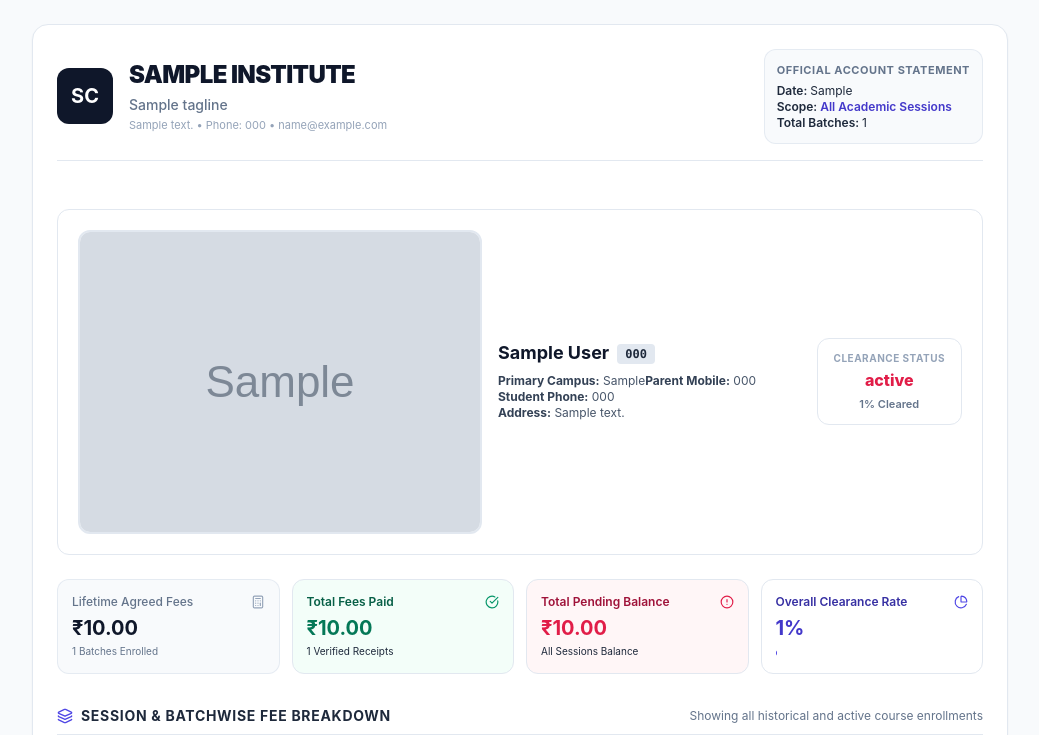
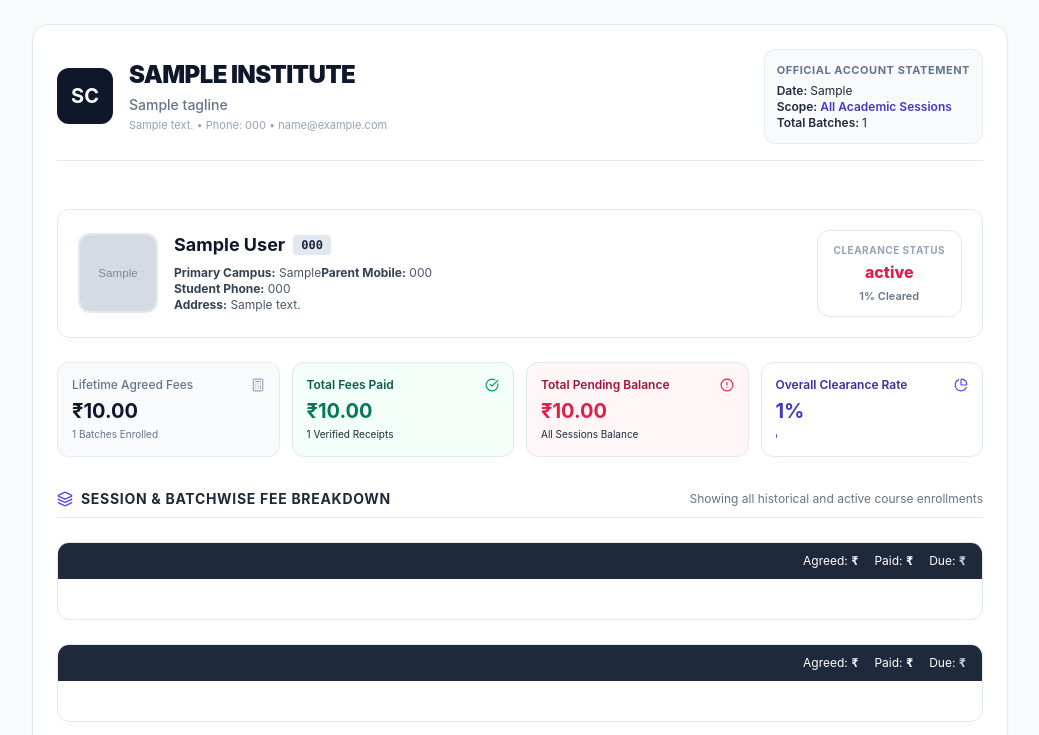
Before and after one commit to prameshwar4378/SUTAWANE-GROUP, a Django app: template apps/MyApp/templates/student_ledger_print.html in a window 1280 px wide. Shown: the part 65-800 px from the top of the page, without its empty margins (120-1159 px from the left). Run offline with Django 5.2, Linux system fonts and the light colour scheme; tables that the repository leaves empty hold one stand-in row (values such as "Sample post"); the template is opened without the code that fills it: values that come from a table or form of the project are taken from there, most other values are stand-ins (such as "Sample title", 1, 10 or a date in 2020); grey boxes marked "Sample" are stand-in pictures.

Commit message:
Fix oversized student photograph on printable statement and ledger report

```diff
--- a/apps/MyApp/templates/student_ledger_print.html
+++ b/apps/MyApp/templates/student_ledger_print.html
@@ -43,6 +43,28 @@
         page-break-inside: avoid !important;
         break-inside: avoid !important;
       }
+    }
+    .w-20 { width: 5rem !important; }
+    .h-20 { height: 5rem !important; }
+    .student-statement-avatar {
+      width: 80px !important;
+      height: 80px !important;
+      min-width: 80px !important;
+      min-height: 80px !important;
+      max-width: 80px !important;
+      max-height: 80px !important;
+      overflow: hidden !important;
+      border-radius: 0.75rem !important;
+      flex-shrink: 0 !important;
+    }
+    .student-statement-avatar img {
+      width: 80px !important;
+      height: 80px !important;
+      max-width: 80px !important;
+      max-height: 80px !important;
+      object-fit: cover !important;
+      object-position: center 20% !important;
+      display: block !important;
     }
     .bg-indigo-600 { background-color: #4f46e5 !important; }
     .hover\:bg-indigo-700:hover, .bg-indigo-700 { background-color: #4338ca !important; }
@@ -166,11 +188,22 @@
       <div class="rounded-xl border border-slate-200 bg-slate-50/70 p-4 sm:p-5 flex flex-col sm:flex-row items-start sm:items-center justify-between gap-5 page-break-inside-avoid">
         <div class="flex items-center gap-4">
           <!-- Student Photo / Avatar -->
-          <div class="w-20 h-20 rounded-xl overflow-hidden border-2 border-indigo-200/80 shadow-xs bg-white flex-shrink-0 flex items-center justify-center">
+          <div
+            class="student-statement-avatar w-20 h-20 rounded-xl overflow-hidden border-2 border-indigo-200/80 shadow-xs bg-white flex-shrink-0 flex items-center justify-center"
+            style="width: 80px !important; height: 80px !important; min-width: 80px !important; min-height: 80px !important; max-width: 80px !important; max-height: 80px !important; overflow: hidden !important;"
+          >
             {% if student.photo_url %}
-            <img src="{{ student.photo_url }}" alt="{{ student.full_name }}" class="w-full h-full object-cover">
+            <img
+              src="{{ student.photo_url }}"
+              alt="{{ student.full_name }}"
+              class="w-full h-full object-cover"
+              style="width: 80px !important; height: 80px !important; max-width: 80px !important; max-height: 80px !important; object-fit: cover !important; object-position: center 20% !important; display: block !important;"
+            >
             {% else %}
-            <div class="w-full h-full bg-gradient-to-tr from-indigo-700 to-indigo-500 text-white flex items-center justify-center font-bold text-2xl tracking-wider">
+            <div
+              class="w-full h-full bg-gradient-to-tr from-indigo-700 to-indigo-500 text-white flex items-center justify-center font-bold text-2xl tracking-wider"
+              style="width: 80px !important; height: 80px !important; display: flex !important; align-items: center !important; justify-content: center !important;"
+            >
               {{ student.initials }}
             </div>
             {% endif %}
```
Also changed, not shown: db.sqlite3.
